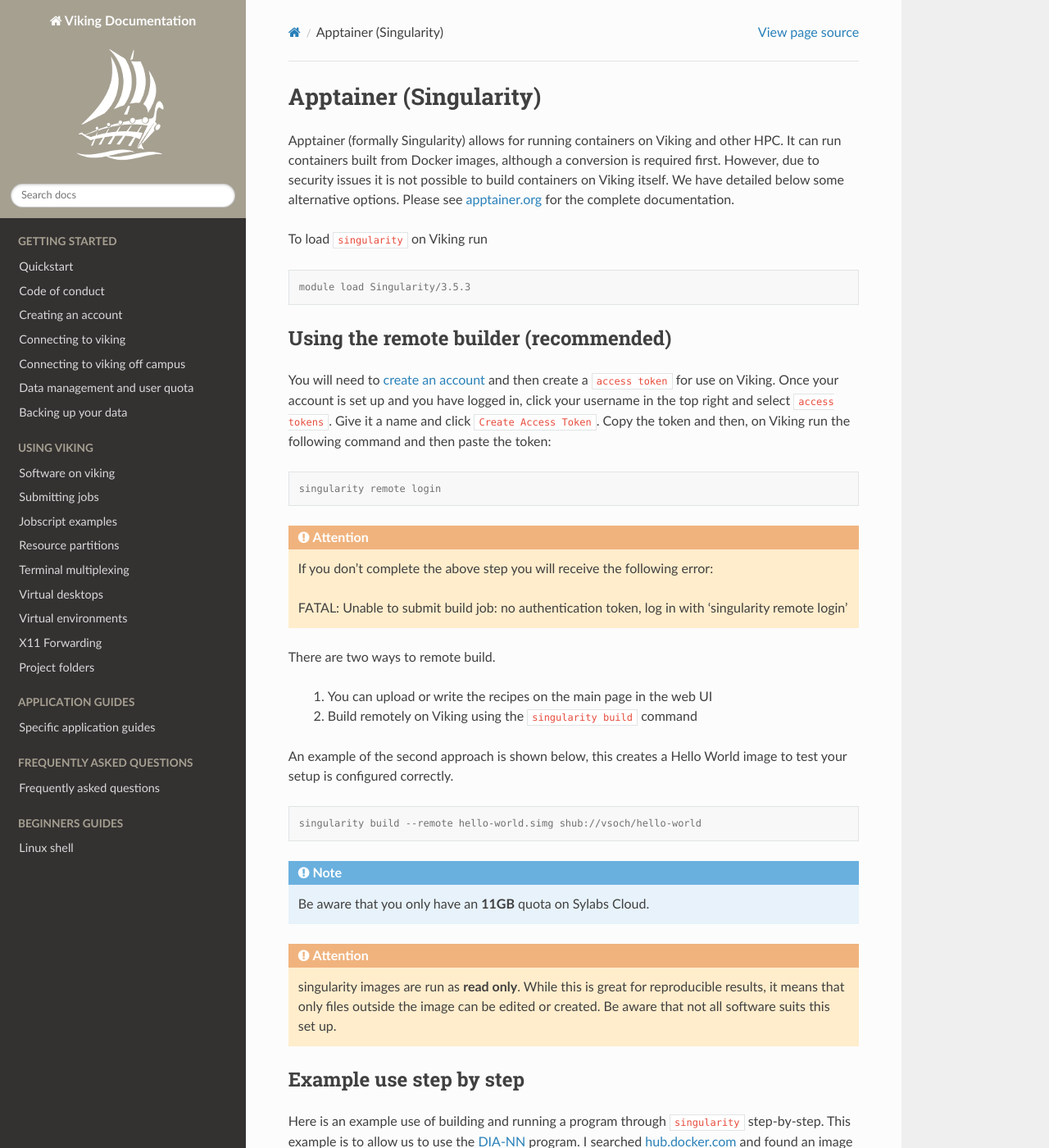
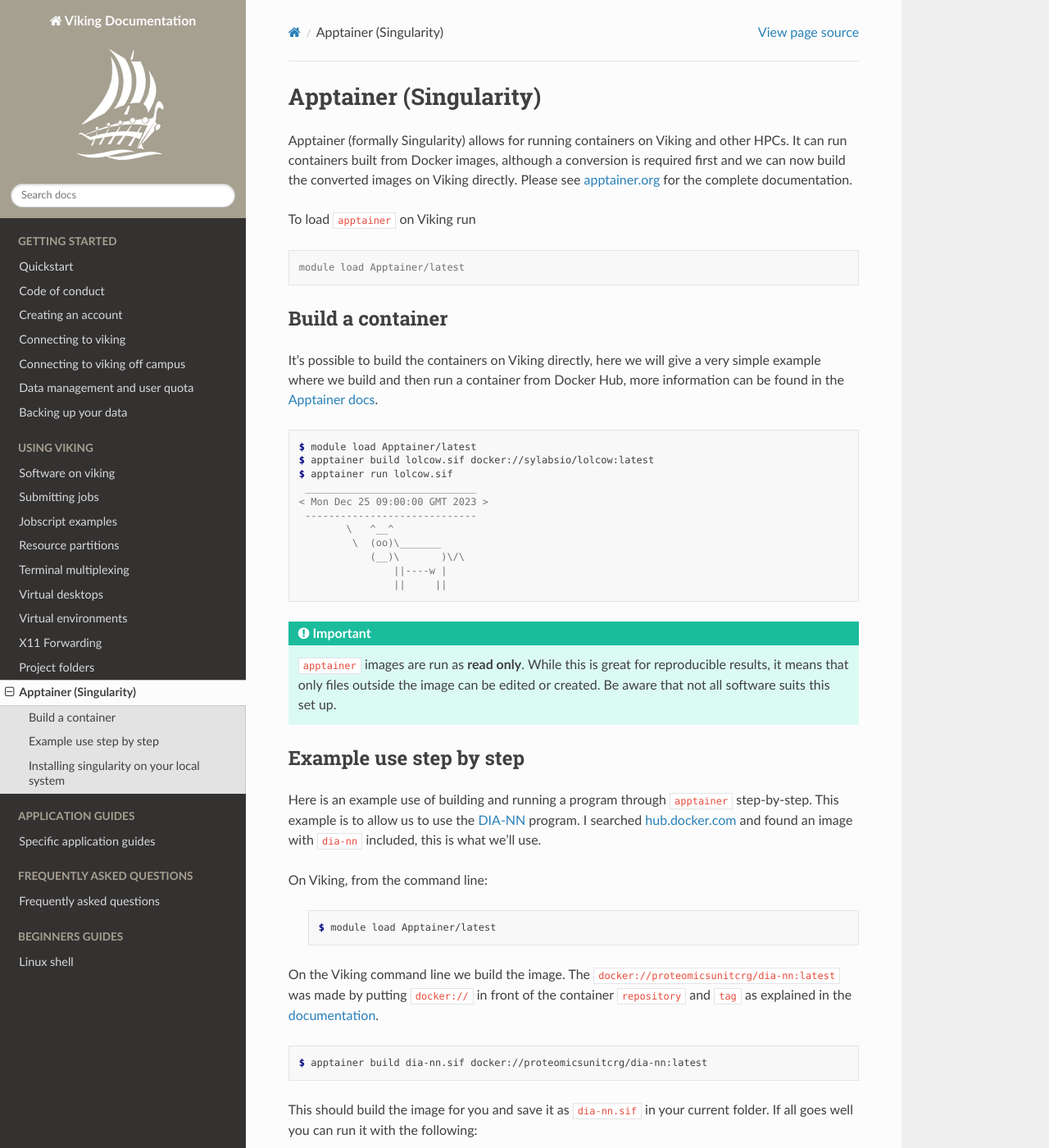
Before and after one commit to university-of-york/research-it-documentation, a Sphinx documentation site: the page built from docs/source/using_viking/apptainer.rst, in a window 1280 px wide and 1400 px high. Shown: the whole window at 82% size. Built offline with Sphinx 7.4.7 and the Read the Docs theme 2.0.0, drawn with Linux system fonts in a browser that asks for light colours; some of the changed text lies outside the part shown.

Commit message:
update apptainer page

```diff
--- a/docs/source/index.rst
+++ b/docs/source/index.rst
@@ -36,7 +36,7 @@
    using_viking/virtual_environments
    using_viking/x11_forwarding
    using_viking/project_folders
-.. using_viking/apptainer
+   using_viking/apptainer
 
 
 .. toctree::
--- a/docs/source/replacements.py
+++ b/docs/source/replacements.py
@@ -37,8 +37,7 @@
     "{MOD_VASP}": "VASP/5.4.4-intel-2023a",
     "{MOD_TOOLCHAIN_FOSS}": "foss/2023a",  # used in the AtChem2 example
     "{MOD_CMAKE}": "CMake/3.26.3-GCCcore-12.3.0",  # used in the AtChem2 example
-    "{MOD_APPTAINER}": "Singularity/3.5.3",  # has own page
-    "{NAME_APPTAINER}": "singularity",
+    "{MOD_APPTAINER}": "Apptainer/latest",  # has own page
     "{MOD_MINICONDA}": "Miniconda3/23.5.2-0",
     "{MOD_RCLONE}": "rclone",
     "{MOD_JUPYTER}": "JupyterLab/3.1.6-GCCcore-11.2.0",
--- a/docs/source/using_viking/apptainer.rst
+++ b/docs/source/using_viking/apptainer.rst
@@ -1,91 +1,64 @@
 Apptainer (Singularity)
 =======================
 
-Apptainer (formally Singularity) allows for running containers on Viking and other HPC. It can run containers built from Docker images, although a conversion is required first. However, due to security issues it is not possible to build containers on Viking itself.  We have detailed below some alternative options. Please see `apptainer.org <https://apptainer.org/docs/user/latest/>`_ for the complete documentation.
+Apptainer (formally Singularity) allows for running containers on Viking and other HPCs. It can run containers built from Docker images, although a conversion is required first and we can now build the converted images on Viking directly. Please see `apptainer.org <https://apptainer.org/docs/user/latest/>`_ for the complete documentation.
 
-To load ``{NAME_APPTAINER}`` on Viking run
+To load ``apptainer`` on Viking run
 
 .. code-block:: console
 
     module load {MOD_APPTAINER}
 
 
-Using the remote builder (recommended)
---------------------------------------
+Build a container
+-----------------
 
-You will need to `create an account <https://cloud.sylabs.io/builder>`_ and then create a ``access token`` for use on Viking. Once your account is set up and you have logged in, click your username in the top right and select ``access tokens``. Give it a name and click ``Create Access Token``. Copy the token and then, on Viking run the following command and then paste the token:
+It's possible to build the containers on Viking directly, here we will give a very simple example where we build and then run a container from Docker Hub, more information can be found in the `Apptainer docs <https://apptainer.org/docs/user/main/docker_and_oci.html>`_.
 
 .. code-block:: console
 
-    singularity remote login
-
-.. attention::
-
-    If you don't complete the above step you will receive the following error:
-
-    FATAL:   Unable to submit build job: no authentication token, log in with 'singularity remote login'
-
-..  FIXME: Is it worth including this first option? We seem to recommend remote building later on
-
-There are two ways to remote build.
-
-    1. You can upload or write the recipes on the main page in the web UI
-    2. Build remotely on Viking using the ``{NAME_APPTAINER} build`` command
-
-An example of the second approach is shown below, this creates a Hello World image to test your setup is configured correctly.
-
-.. code-block:: console
-
-    {NAME_APPTAINER} build --remote hello-world.simg shub://vsoch/hello-world
+    $ module load {MOD_APPTAINER}
+    $ apptainer build lolcow.sif docker://sylabsio/lolcow:latest
+    $ apptainer run lolcow.sif
+     _____________________________
+    < Mon Dec 25 09:00:00 GMT 2023 >
+     -----------------------------
+            \   ^__^
+             \  (oo)\_______
+                (__)\       )\/\
+                    ||----w |
+                    ||     ||
 
 
-.. note::
+.. important::
 
-    Be aware that you only have an **11GB** quota on Sylabs Cloud.
-
-
-.. attention::
-
-    {NAME_APPTAINER} images are run as **read only**. While this is great for reproducible results, it means that only files outside the image can be edited or created. Be aware that not all software suits this set up.
-
+    ``apptainer`` images are run as **read only**. While this is great for reproducible results, it means that only files outside the image can be edited or created. Be aware that not all software suits this set up.
 
 
 Example use step by step
 ------------------------
 
-Here is an example use of building and running a program through ``{NAME_APPTAINER}`` step-by-step. This example is to allow us to use the `DIA-NN <https://github.com/vdemichev/DiaNN>`_ program. I searched `hub.docker.com <https://hub.docker.com/r/proteomicsunitcrg/dia-nn>`_ and found an image with ``dia-nn`` included, this is what we'll use.
+Here is an example use of building and running a program through ``apptainer`` step-by-step. This example is to allow us to use the `DIA-NN <https://github.com/vdemichev/DiaNN>`_ program. I searched `hub.docker.com <https://hub.docker.com/r/proteomicsunitcrg/dia-nn>`_ and found an image with ``dia-nn`` included, this is what we'll use.
 
-
-.. admonition:: If you haven't already...
-
-    - Create an account on `https://cloud.sylabs.io/builder <https://cloud.sylabs.io/builder>`_, this will allow you to build a container off Viking
-    - Create an access token on that site: ``User account > Access Token > Generate`` you can name this anything but ``Viking`` will do
-
-
-    On Viking, from the command line:
+On Viking, from the command line:
 
     .. code-block:: console
 
         $ module load {MOD_APPTAINER}
-        $ {NAME_APPTAINER} remote login
-
-
-    Then paste in the ``access token`` you created earlier. This will allow us to build the image from the Viking command line.
-
 
 On the Viking command line we build the image. The ``docker://proteomicsunitcrg/dia-nn:latest`` was made by putting ``docker://`` in front of the container ``repository`` and ``tag`` as explained in the `documentation <https://apptainer.org/docs/user/main/docker_and_oci.html#public-containers>`_.
 
 .. code-block:: console
 
-    $ {NAME_APPTAINER} build --remote dia-nn.simg docker://proteomicsunitcrg/dia-nn:latest
+    $ apptainer build dia-nn.sif docker://proteomicsunitcrg/dia-nn:latest
 
 
-This should build the image for you and save it as ``dia-nn.simg`` in your current folder. If all goes well you can run it with the following:
+This should build the image for you and save it as ``dia-nn.sif`` in your current folder. If all goes well you can run it with the following:
 
 .. code-block:: console
     :caption: for this container we need to use the ``--cleanenv`` option
 
-    $ {NAME_APPTAINER} shell --cleanenv dia-nn.simg
+    $ apptainer shell --cleanenv dia-nn.sif
 
 
 This should get you a ``shell`` session within the container, the program ``diann`` is located in the following directory, here I have it list its version:
@@ -95,7 +68,7 @@
     $ /usr/diann/1.8/diann-1.8 --version
 
 
-It's important to use the ``--cleanenv`` option when running this container to stop it passing the current environment variables to the container.
+In this case I used the ``--cleanenv`` option when running this container to stop it passing the current environment variables to the container.
 
 
 Installing singularity on your local system
```
